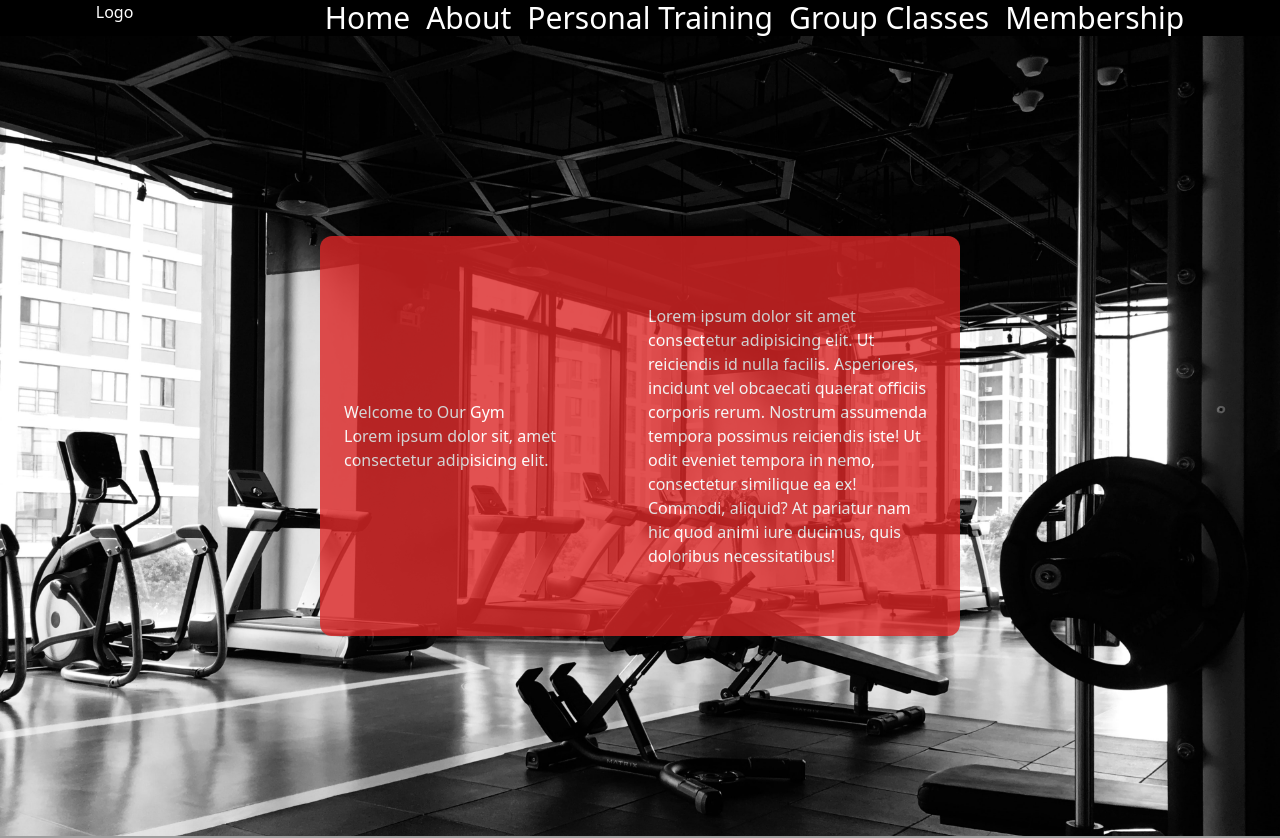
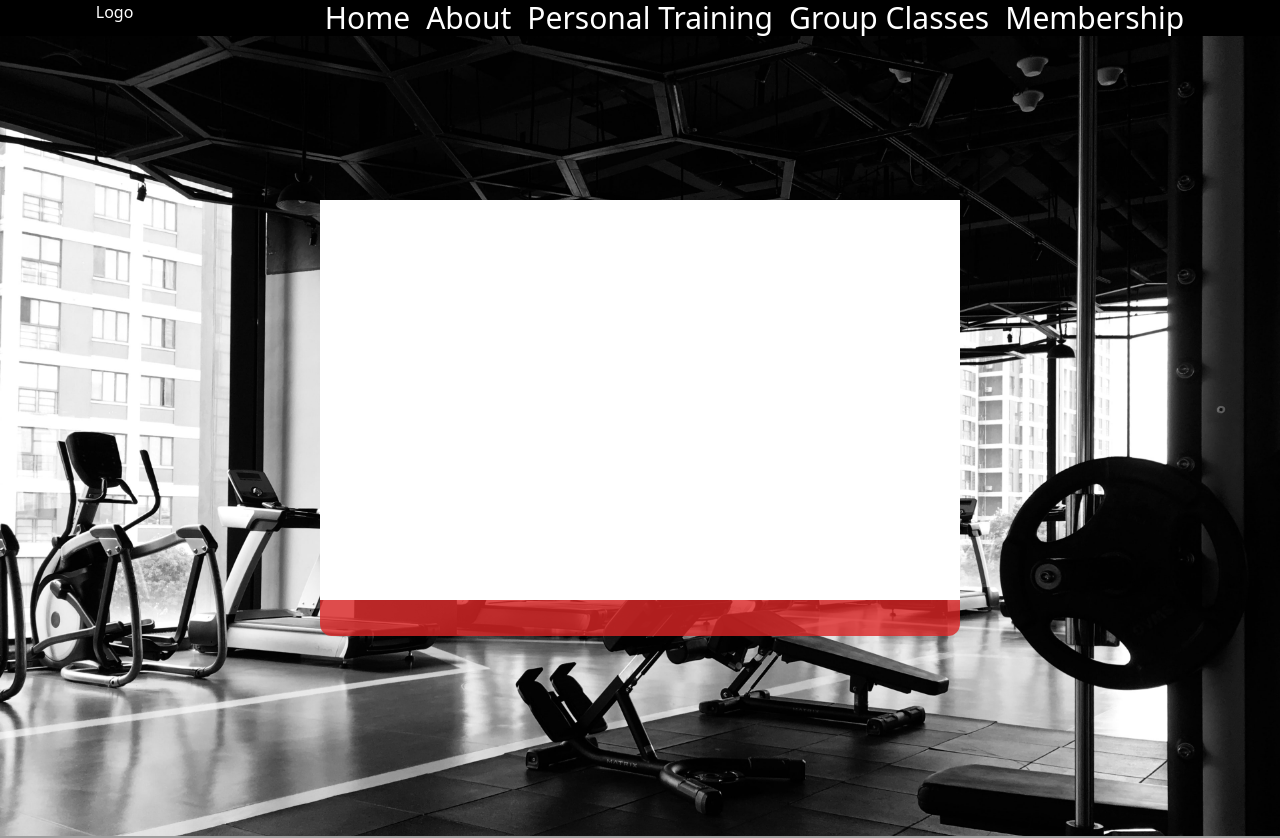
Before and after one commit to huntersteffner/Gym, a React (Create React App) app in the folder gym-website/: page / in a window 1280 px wide. Shown: the top 838 px of the page. Built offline with nearby package versions, Linux system fonts and the light colour scheme; grey boxes are pictures that could not be loaded.

Commit message:
Started PT Modal

```diff
--- /dev/null
+++ b/gym-website/src/components/PersonalTraining/PtModal.js
@@ -0,0 +1,18 @@
+const PtModal = () => {
+  return (
+    // <div className="flex justify-center items-center fixed z-20 t-4 l-5">
+    //   <div className="flex flex-col justify-center items-center bg-red-600">
+    //     <div className="text-center">
+    //       <h1>Thank you!</h1>
+    //       <h2>One of our Personal Trainers will reach out to you shortly</h2>
+    //     </div>
+    //   </div>
+    // </div>
+
+    <div>
+      <div className="fixed top-1/4 left-1/4 bg-white w-1/2 h-1/2 z-40">Hello</div>
+    </div>
+  )
+}
+
+export default PtModal
--- a/gym-website/src/pages/PersonalTraining.js
+++ b/gym-website/src/pages/PersonalTraining.js
@@ -1,11 +1,14 @@
 import ptBench from '../img/personal-training-bench.jpg'
-import ptYoga from '../img/personal-training-yoga.jpg'
 import ptCardio from '../img/personal-training-treadmill.jpg'
 import ptForm from '../img/personal-training-form-check.jpg'
 import ptNutrition from '../img/personal-training-nutrition.jpg'
-import PtCard from '../components/PtCard'
-import PtForm from '../components/PtForm'
 
+// Components
+import PtCard from '../components/PersonalTraining/PtCard'
+import PtForm from '../components/PersonalTraining/PtForm'
+import PtModal from '../components/PersonalTraining/PtModal'
+
+const PersonalTraining = (props) => {
   const texts = {
     cardio: {
       title: 'Cardio',
@@ -27,8 +30,6 @@ const texts = {
         your abilities.`,
     },
   }
-
-const PersonalTraining = (props) => {
   return (
     <section className="bg-gray-900 text-white">
       <div className="banner-about banner-h-sm bg-cover bg-bottom bg-no-repeat h-1/2 flex justify-center items-center">
@@ -81,7 +82,8 @@ const PersonalTraining = (props) => {
       <div className="h-screen w-20">
         <h1>Hello</h1>
       </div>
-      <PtForm/>
+      <PtForm />
+      <PtModal/>
     </section>
   )
 }
```
Also changed, not shown: gym-website/src/components/PersonalTraining/PtCard.js (renamed from gym-website/src/components/PtCard.js), gym-website/src/components/PersonalTraining/PtForm.js (renamed from gym-website/src/components/PtForm.js), gym-website/src/index.css (line endings or trailing spaces). Lines whose indentation alone changed are shown as unchanged.
